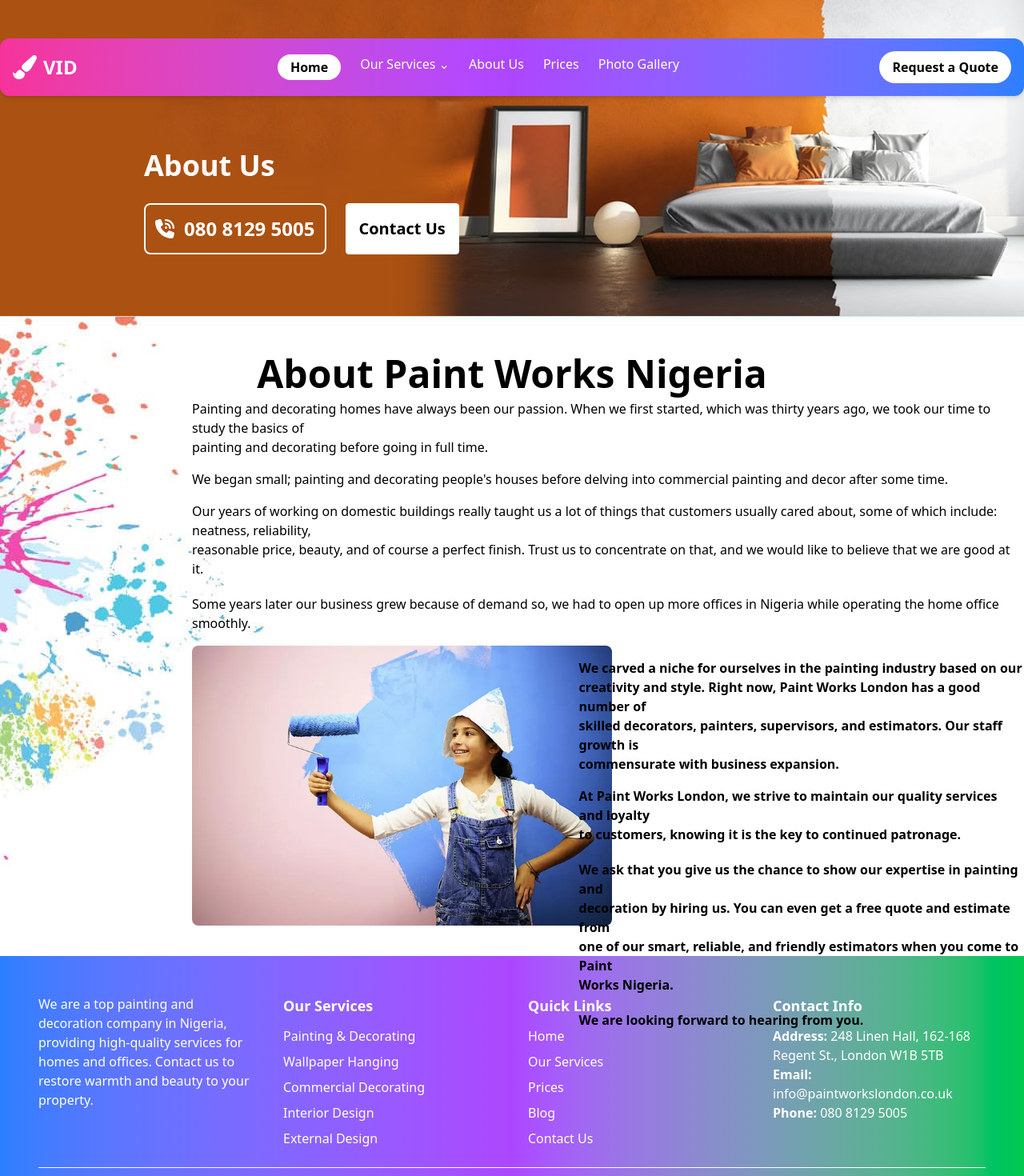
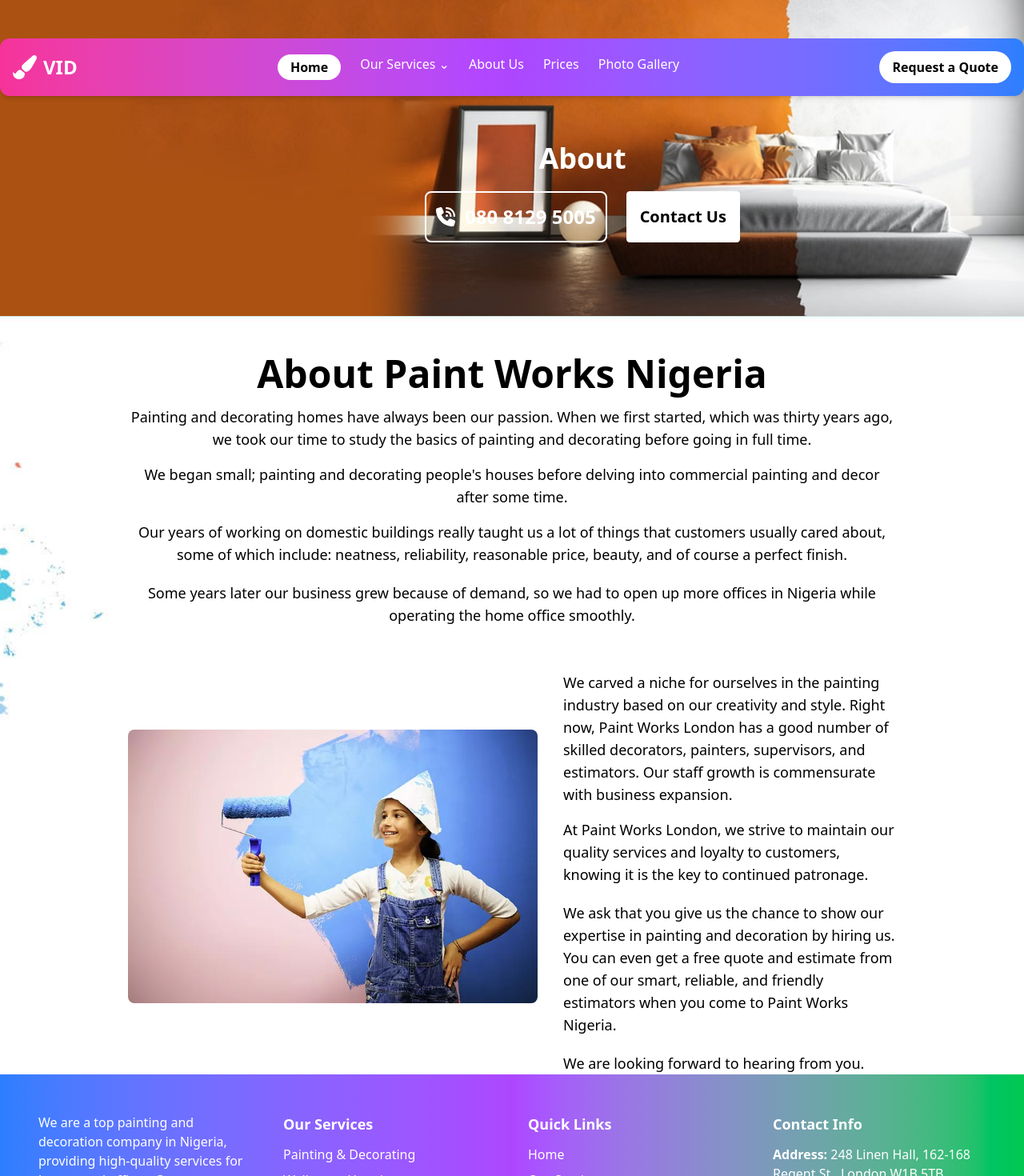
Before and after one commit to vviko-ko/Paintingclone, a React (Vite) app: page /about in a window 1280 px wide. Shown: the top 1470 px of the page at 80% size. Built offline with nearby package versions, Linux system fonts and the light colour scheme.

Commit message:
feat: upgrade of code

```diff
--- a/src/Components/About.jsx
+++ b/src/Components/About.jsx
@@ -1,43 +1,76 @@
-import React from 'react'
-import Banner2 from '../Image/Banner2.png'
-import Navbar from './Navbar'
+import React from 'react';
+import Banner2 from '../Image/Banner2.png';
+import Navbar from './Navbar';
 import { FaPhoneVolume } from "react-icons/fa6";
-import bghero from '../Image/bg-hero.png'
-import about from '../Image/about.png'
+import bghero from '../Image/bg-hero.png';
+import about from '../Image/about.png';
 import Footer from './Footer';
+
 export default function About() {
   return (
     <main>
-        <div className="hero pt-12" style={{ backgroundImage: `url(${Banner2})`, height: '395px'}}>
-            <Navbar />
-            <div className='mt-15 ml-45'>
-                <h1 className='text-white font-bold text-[36px]'>About Us</h1>
-                <div className='flex gap-6 mt-5'>
-                    <button className='flex gap-3 border-2 border-white rounded-lg p-3'><FaPhoneVolume className='text-white text-[24px] mt-1.5'/><span className='text-[24px] text-white font-bold'>080 8129 5005</span></button>
-                    <button className='border border-white p-4 font-bold text-xl bg-white hover:text-blue-300 rounded-sm'>Contact Us</button>
+      {/* Hero Section */}
+      <div
+        className="hero pt-12 bg-cover bg-center flex flex-col items-center text-center text-white"
+        style={{ backgroundImage: `url(${Banner2})`, minHeight: '395px' }}
+      >
+        <Navbar />
+        <div className="mt-14 ml-10 md:ml-44">
+                  <h1 className="text-white font-bold text-3xl md:text-[36px]">
+                    About
+                  </h1>
+                  <div className="flex gap-6 mt-5">
+                    <button className="flex items-center gap-3 border-2 border-white rounded-lg p-3 hover:bg-white hover:text-black transition duration-300">
+                      <FaPhoneVolume className="text-white text-[24px]" />
+                      <span className="text-[24px] text-white font-bold">
+                        080 8129 5005
+                      </span>
+                    </button>
+                    <button className="border border-white p-4 font-bold text-xl bg-white hover:bg-blue-300 text-black hover:text-white rounded-sm transition duration-300">
+                      Contact Us
+                    </button>
+                  </div>
                 </div>
-            </div>
+      </div>
+
+      {/* About Section */}
+      <div
+        className="hero pt-12 bg-cover bg-center text-center px-6 md:px-20 lg:px-40"
+        style={{ backgroundImage: `url(${bghero})`, minHeight: '800px' }}
+      >
+        <h1 className='font-bold text-3xl sm:text-5xl'>About Paint Works Nigeria</h1>
+        <p className='mt-4 text-base sm:text-lg'>
+          Painting and decorating homes have always been our passion. When we first started, which was thirty years ago, we took our time to study the basics of painting and decorating before going in full time.
+        </p>
+        <p className='mt-4 text-base sm:text-lg'>
+          We began small; painting and decorating people's houses before delving into commercial painting and decor after some time.
+        </p>
+        <p className='mt-4 text-base sm:text-lg'>
+          Our years of working on domestic buildings really taught us a lot of things that customers usually cared about, some of which include: neatness, reliability, reasonable price, beauty, and of course a perfect finish.
+        </p>
+        <p className='mt-5 text-base sm:text-lg'>
+          Some years later our business grew because of demand, so we had to open up more offices in Nigeria while operating the home office smoothly.
+        </p>
+
+        <div className='flex flex-col md:flex-row items-center gap-8 mt-10'>
+          <img src={about} alt="About Us" className='w-full max-w-sm md:max-w-md lg:max-w-lg rounded-lg' />
+          <div className='text-left max-w-lg'>
+            <p className='mt-4 text-base sm:text-lg'>
+              We carved a niche for ourselves in the painting industry based on our creativity and style. Right now, Paint Works London has a good number of skilled decorators, painters, supervisors, and estimators. Our staff growth is commensurate with business expansion.
+            </p>
+            <p className='mt-4 text-base sm:text-lg'>
+              At Paint Works London, we strive to maintain our quality services and loyalty to customers, knowing it is the key to continued patronage.
+            </p>
+            <p className='mt-5 text-base sm:text-lg'>
+              We ask that you give us the chance to show our expertise in painting and decoration by hiring us. You can even get a free quote and estimate from one of our smart, reliable, and friendly estimators when you come to Paint Works Nigeria.
+            </p>
+            <p className='mt-5 text-base sm:text-lg'>We are looking forward to hearing from you.</p>
+          </div>
         </div>
-        <div  className="hero pt-12" style={{ backgroundImage: `url(${bghero})`, height: '800px'}}>
-            <h1 className='font-bold text-5xl text-center'>About Paint Works Nigeria</h1>
-            <p className='ml-60 mt-2'>Painting and decorating homes have always been our passion. When we first started, which was thirty years ago, we took our time to study the basics of <br /> painting and decorating before going in full time.</p>
-            <p className='ml-60 mt-4'>We began small; painting and decorating people's houses before delving into commercial painting and decor after some time.</p>
-            <p className='ml-60 mt-4'>Our years of working on domestic buildings really taught us a lot of things that customers usually cared about, some of which include: neatness, reliability, <br /> reasonable price, beauty, and of course a perfect finish. Trust us to concentrate on that, and we would like to believe that we are good at it.</p>
-            <p className='ml-60 mt-5'>Some years later our business grew because of demand so, we had to open up more offices in Nigeria while operating the home office smoothly.</p>
-            <div className='flex gap-8 mb-30'>
-                <div>
-                    <img src={about} alt="" className='max-w[100%] h-[350px] ml-60 mt-4 rounded-lg'/>
-                </div>
-                <div className='font-semibold'>
-                    <p className='mt-8'>We carved a niche for ourselves in the painting industry based on our <br /> creativity and style. Right now, Paint Works London has a good number of <br /> skilled decorators, painters, supervisors, and estimators. Our staff growth is <br /> commensurate with business expansion.</p>
-                    <p className='mt-4'>At Paint Works London, we strive to maintain our quality services and loyalty <br /> to customers, knowing it is the key to continued patronage.</p>
-                    <p className='mt-5'>We ask that you give us the chance to show our expertise in painting and <br /> decoration by hiring us. You can even get a free quote and estimate from <br /> one of our smart, reliable, and friendly estimators when you come to Paint <br /> Works Nigeria.</p>
-                    <p className='mt-5'>We are looking forward to hearing from you.</p>
-                </div>
-            </div>
-        </div>
-        <Footer className='mt-25'/>
+      </div>
+
+      {/* Footer */}
+      <Footer className='mt-25' />
     </main>
-
-  )
+  );
 }
```
